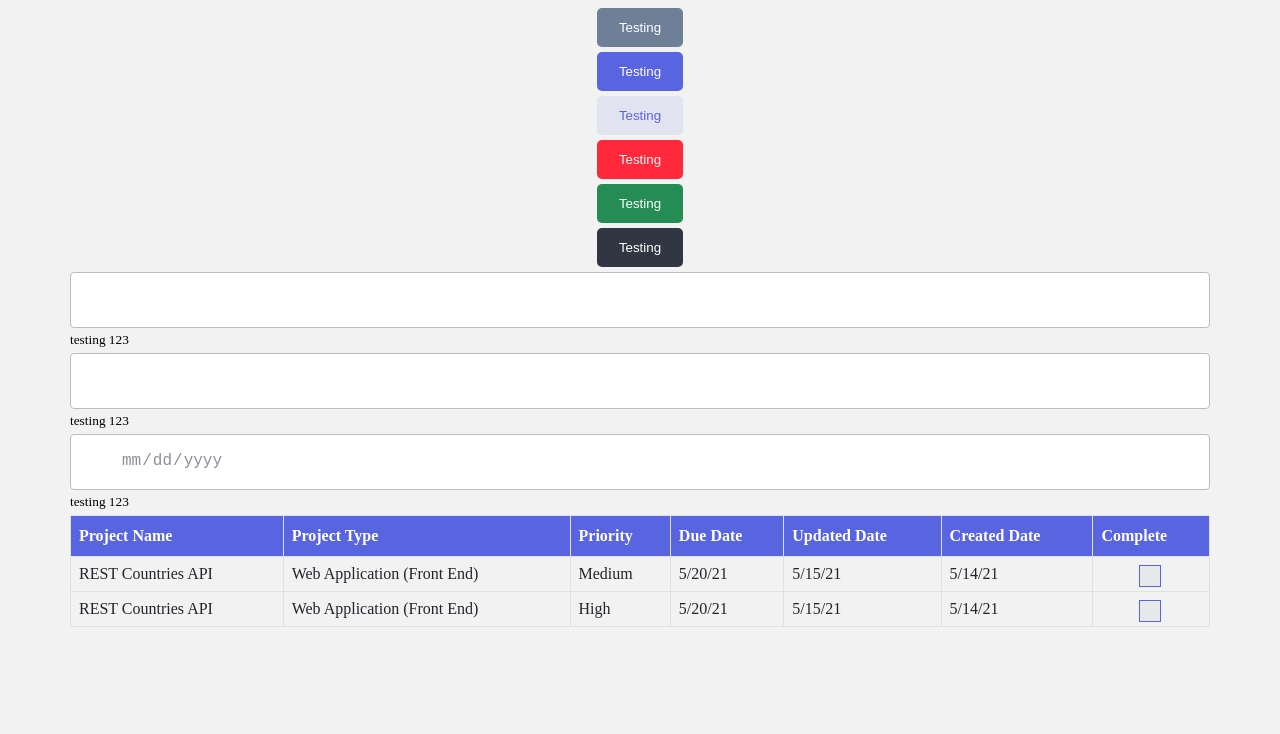
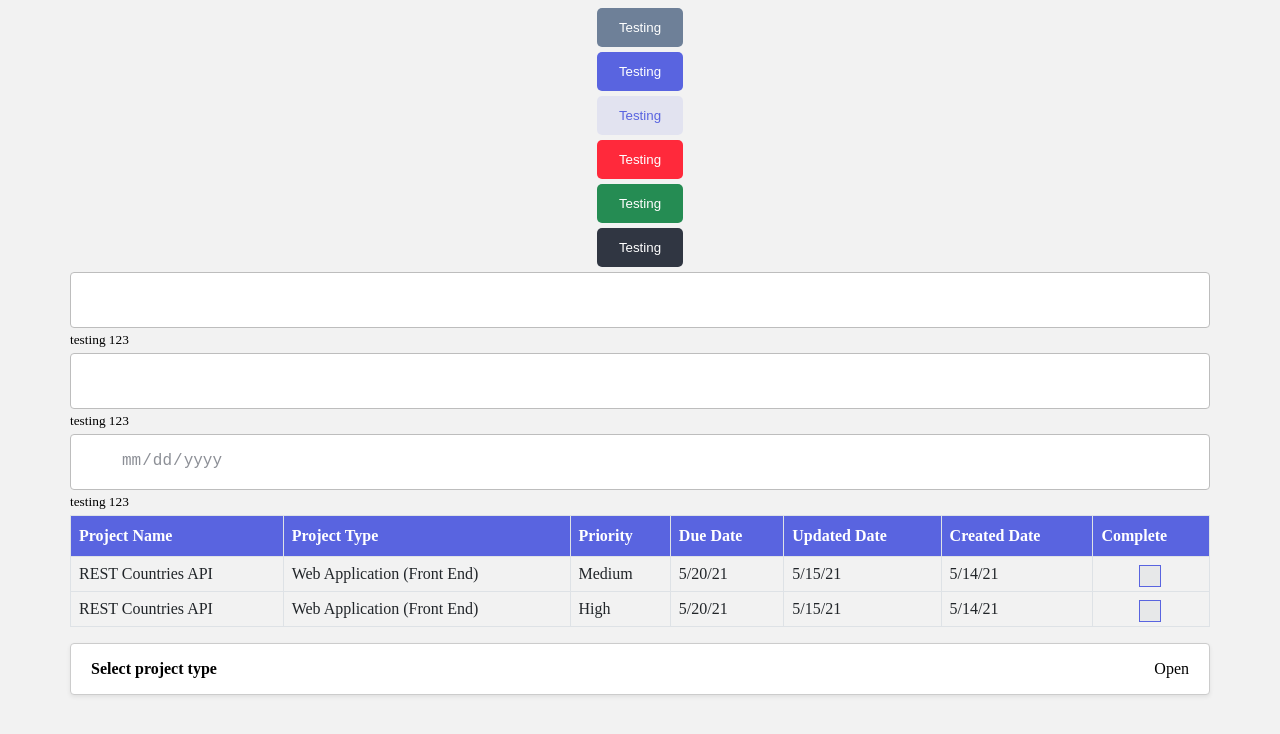
Before and after one commit to Joelynn94/project-tracker, a React (Create React App) app: page / in a window 1280 px wide. Shown: the top 734 px of the page. Built offline with nearby package versions, Linux system fonts and the light colour scheme; some icons are missing; the HTML template or start-up script is replaced by a standard one.

Commit message:
working on custom dropdown

```diff
--- a/src/App.js
+++ b/src/App.js
@@ -1,4 +1,4 @@
-import Checkbox from './Checkbox/Checkbox';
+import Checkbox from './components/Checkbox/Checkbox';
 import Button from './components/Button/Button';
 import Container from './components/Container/Container';
 import Input from './components/Input/Input';
@@ -8,7 +8,27 @@ import TableCell from './components/TableCell/TableCell';
 import TableHead from './components/TableHead/TableHead';
 import TableHeading from './components/TableHeading/TableHeading';
 import TableRow from './components/TableRow/TableRow';
+import Dropdown from './components/Dropdown/Dropdown';
 import './index.css';
+
+const items = [
+  {
+    id: 1,
+    value: 'Web Application (Front End)',
+  },
+  {
+    id: 2,
+    value: 'Web Application (Back End)',
+  },
+  {
+    id: 3,
+    value: 'Web Application (Full Stack)',
+  },
+  {
+    id: 4,
+    value: 'Mobile Application',
+  },
+];
 
 function App() {
   return (
@@ -60,6 +80,8 @@ function App() {
           </TableRow>
         </TableBody>
       </Table>
+
+      <Dropdown title='Select project type' items={items} />
     </Container>
   );
 }
--- /dev/null
+++ b/src/components/Dropdown/Dropdown.css
@@ -0,0 +1,57 @@
+.ui-dropdown--container {
+  display: flex;
+  min-height: 38px;
+  flex-wrap: wrap;
+}
+
+.ui-dropdown--header {
+  display: flex;
+  justify-content: space-between;
+  cursor: pointer;
+  width: 100%;
+  padding: 0 20px;
+  background-color: white;
+  border-color: #ccc;
+  border-radius: 4px;
+  border-style: solid;
+  border-width: 1px;
+  box-shadow: 0 0.125rem 0.25rem rgba(0, 0, 0, 0.075) !important;
+}
+
+.ui-dropdown--title {
+  font-weight: bold;
+}
+
+.ui-dropdown--list {
+  list-style-type: none;
+  box-shadow: 0 0.125rem 0.25rem rgba(0, 0, 0, 0.075) !important;
+  padding: 0;
+  margin: 0;
+  width: 100%;
+  margin-top: 20px;
+}
+
+.ui-dropdown--item {
+  list-style-type: none;
+}
+
+.ui-dropdown--item .ui-dropdown--button {
+  display: flex;
+  justify-content: space-between;
+  background-color: white;
+  font-size: 16px;
+  padding: 15px 20px 15px 20px;
+  border: 0;
+  border-bottom: 1px solid #ccc;
+  width: 100%;
+  text-align: left;
+  border-left: 1px solid #ccc;
+  border-right: 1px solid #ccc;
+}
+
+.ui-dropdown--button:hover,
+.ui-dropdown--button:focus {
+  cursor: pointer;
+  font-weight: bold;
+  background-color: #ccc;
+}
--- /dev/null
+++ b/src/components/Dropdown/Dropdown.js
@@ -0,0 +1,49 @@
+import React, { useState } from 'react';
+
+import './Dropdown.css';
+
+const Dropwdown = ({ children, title, items = [] }) => {
+  const [isOpen, setIsOpen] = useState(false);
+
+  function toggle() {
+    setIsOpen(!isOpen);
+  }
+
+  function handleOnClick(item) {}
+
+  return (
+    <div className='ui-dropdown--container'>
+      <div
+        className='ui-dropdown--header'
+        tabIndex={0}
+        role='button'
+        onKeyPress={() => toggle(!isOpen)}
+        onClick={() => toggle(!isOpen)}
+      >
+        <div className='ui-dropdown--title'>
+          <p>{title}</p>
+        </div>
+        <div className='ui-dropdown--action'>
+          <p>{isOpen ? 'Close' : 'Open'}</p>
+        </div>
+      </div>
+      {isOpen && (
+        <ul className='ui-dropdown--list'>
+          {items.map((item) => (
+            <li className='ui-dropdown--item' key={item.id}>
+              <button
+                className='ui-dropdown--button'
+                onClick={() => handleOnClick(item)}
+              >
+                <span>{item.value}</span>
+                <span>Selected...</span>
+              </button>
+            </li>
+          ))}
+        </ul>
+      )}
+    </div>
+  );
+};
+
+export default Dropwdown;
```
Also changed, not shown: src/components/Checkbox/Checkbox.css (renamed from src/Checkbox/Checkbox.css), src/components/Checkbox/Checkbox.js (renamed from src/Checkbox/Checkbox.js), 1 other file (tests, documents, lock files or other folders).
